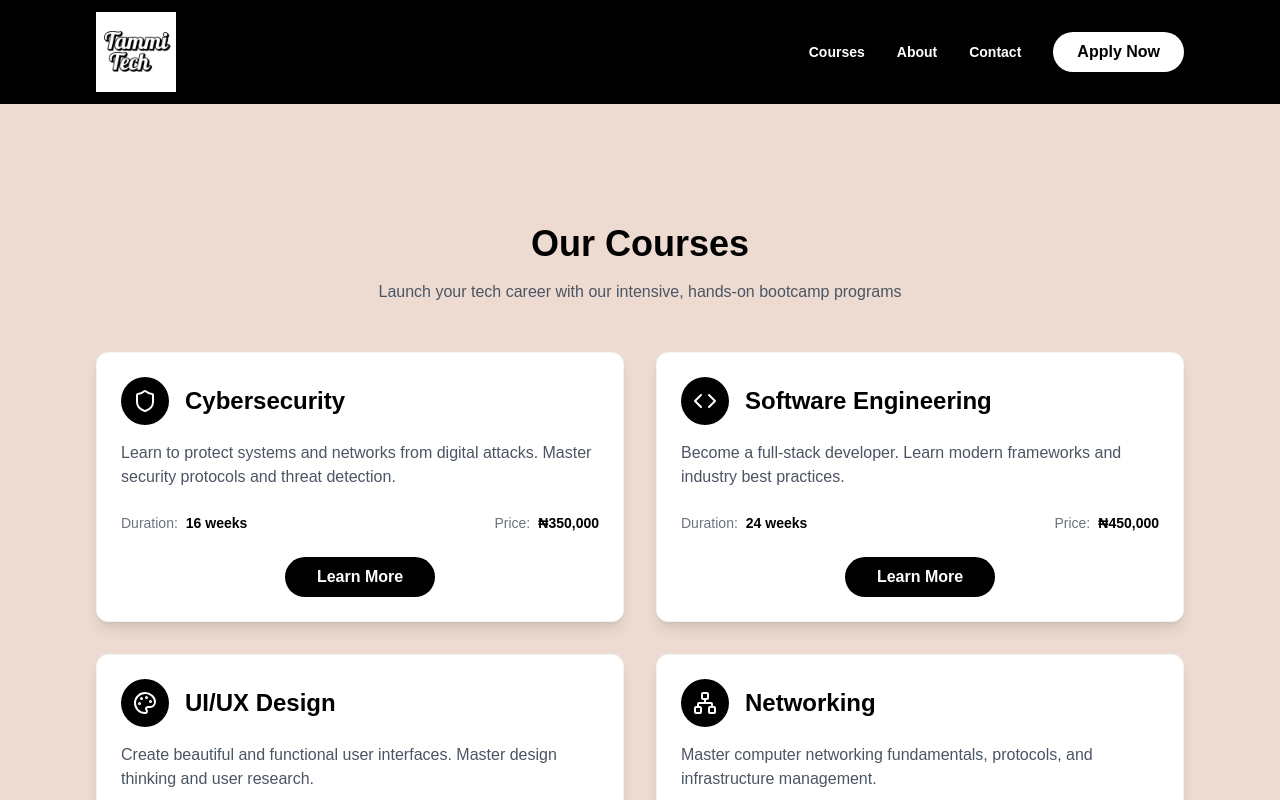
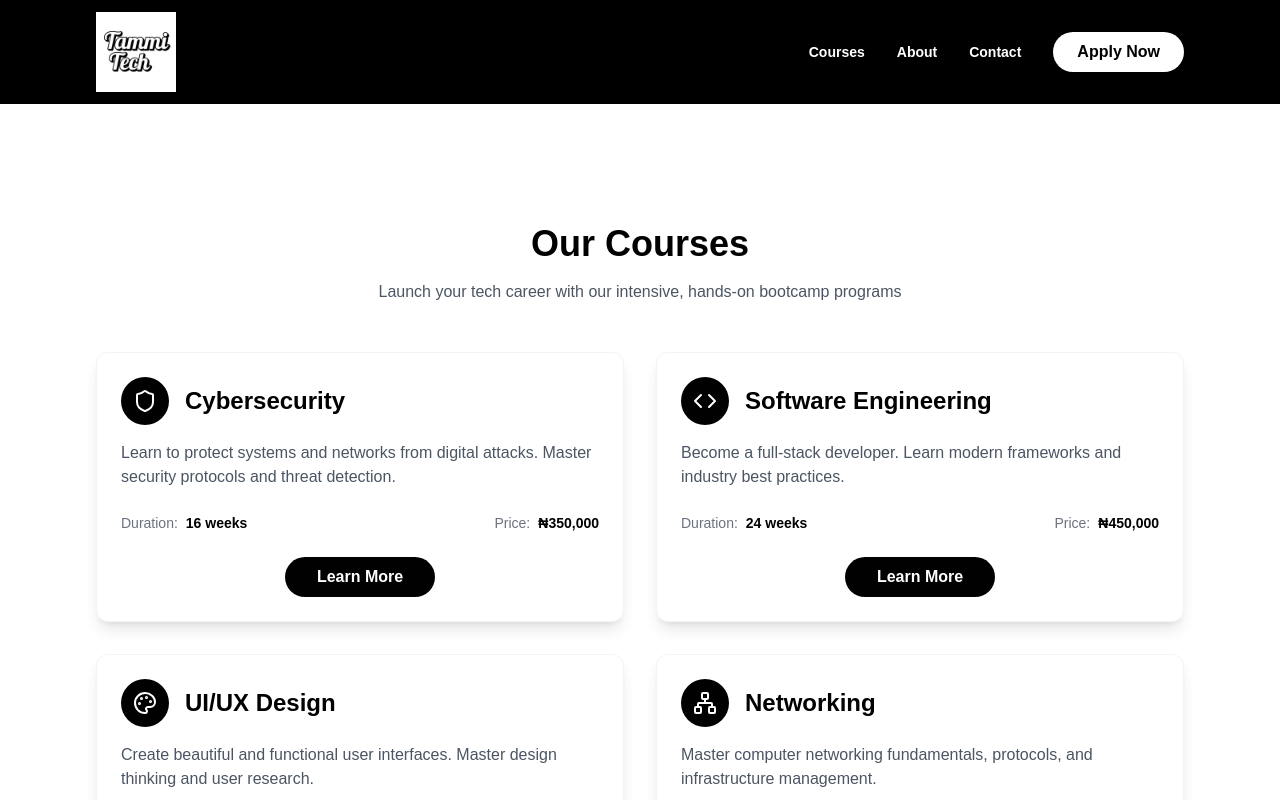
Before and after one commit to ModupeD/tammi-tech, a React (Vite) app: page /courses in a window 1280 px wide. Shown: the top 800 px of the page. Built offline with nearby package versions, Linux system fonts and the light colour scheme.

Commit message:
added courses

```diff
--- a/src/Component/Courses/Courses.jsx
+++ b/src/Component/Courses/Courses.jsx
@@ -39,7 +39,7 @@ const courses = [
 
 function Courses() {
   return (
-    <div className="bg-[#eddbd2] pt-20">
+    <div className="bg-white pt-20">
       <Helmet>
         <title>Courses - Tammi Tech Bootcamp</title>
         <meta name="description" content="Explore our comprehensive tech bootcamp courses" />
--- a/src/Component/Home_Page/HeroSection.jsx
+++ b/src/Component/Home_Page/HeroSection.jsx
@@ -3,7 +3,7 @@ import mobile_frame from '../../assets/optimized/tammi.png';
 
 const HeroSection = () => {
   return (
-    <div className="bg-[#FFFDF9]">
+    <div className="bg-white">
       <div className="max-w-[1440px] mx-auto px-6 lg:px-20 xl:px-24">
         <div className="md:hidden flex justify-center">
           <img src={mobile_frame} alt="Mobile frame" className="w-full h-auto" />
--- a/src/Component/Layout/Footer.jsx
+++ b/src/Component/Layout/Footer.jsx
@@ -1,7 +1,7 @@
 import React from 'react';
 import { Link } from 'react-router-dom';
 import logo from '../../assets/optimized/LOGO-T.png';
-import { Github, Linkedin, Youtube } from 'lucide-react';
+
 
 function Footer() {
   return (
```
